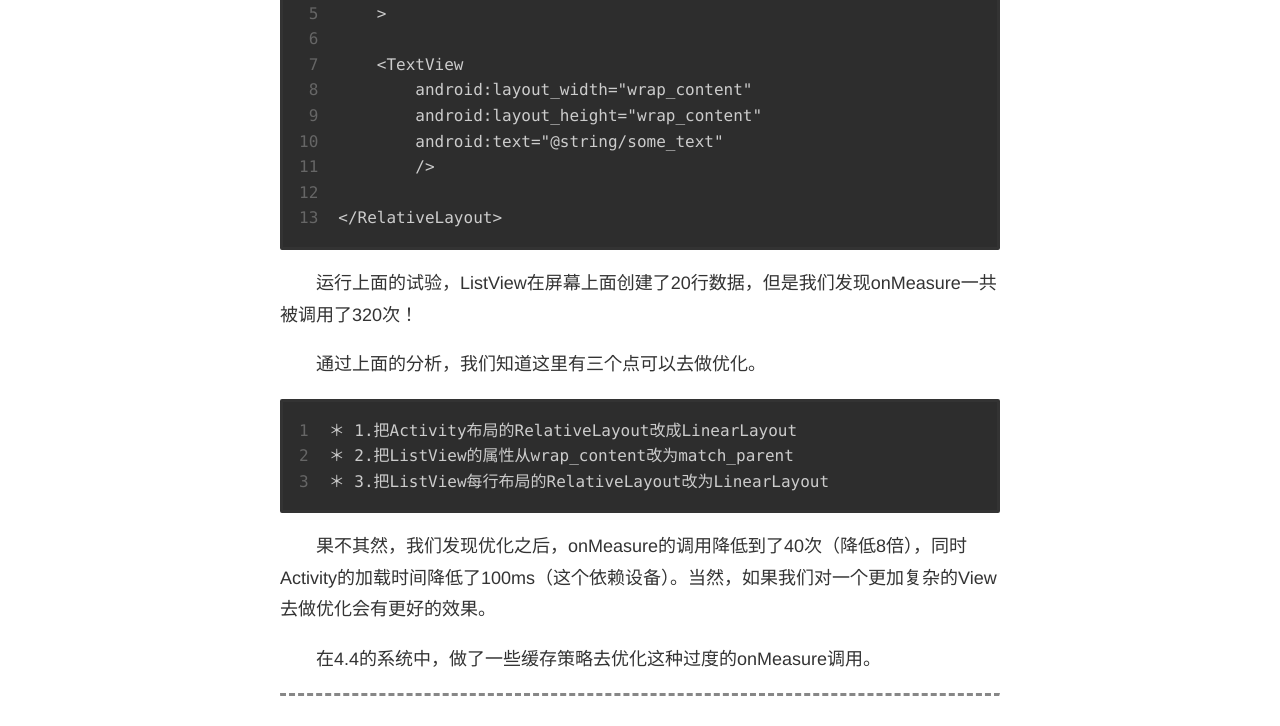
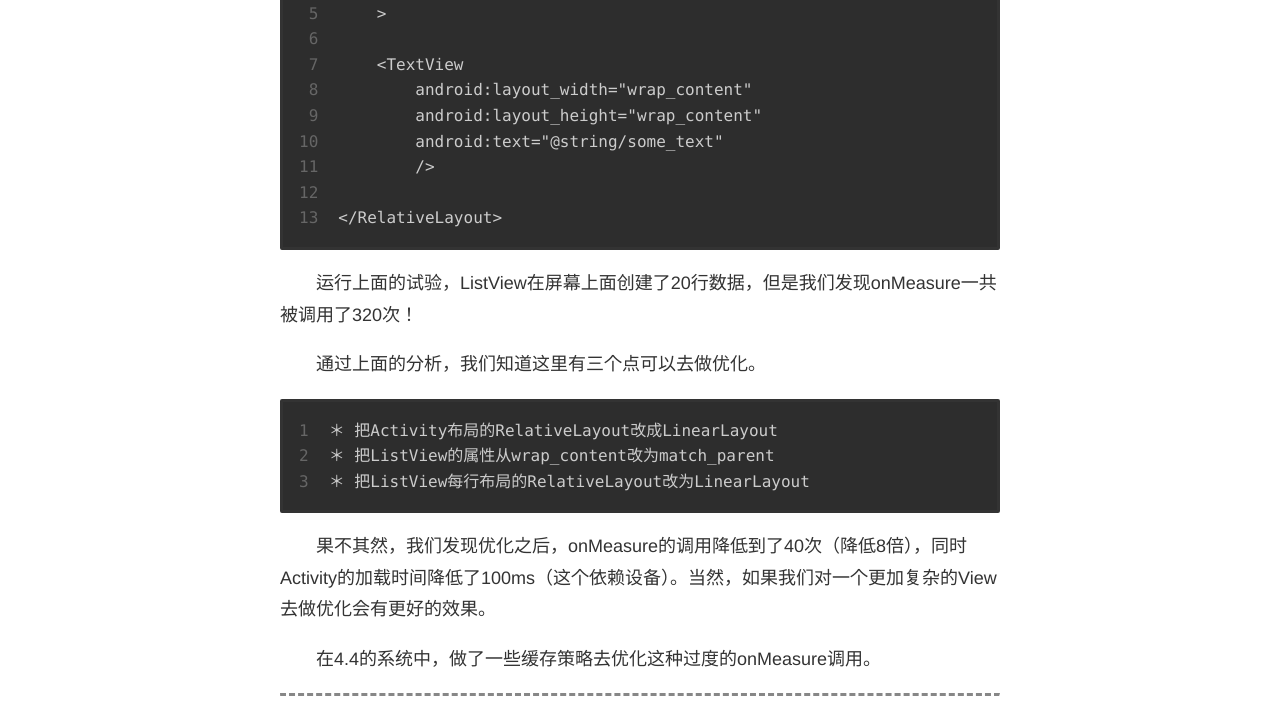
Before and after one commit to jasonlliu/blog_old, a plain HTML site: page 2016/04/12/多层viewgroup性能/index.html in a window 1280 px wide. Shown: the part 1621-2347 px from the top of the page. Drawn offline with nearby package versions, Linux system fonts and the light colour scheme; some packages are replaced by stand-ins of ours; a script that the page names is missing.

Commit message:
Site updated: 2016-04-12 20:01:40

```diff
--- a/2016/04/12/多层viewgroup性能/index.html
+++ b/2016/04/12/多层viewgroup性能/index.html
@@ -6,7 +6,7 @@
 <p>&emsp;&emsp;假设我们的Activity加载这样一个布局，根View是用RelativeLayout，里面有一个子View是ListView，ListView的布局属性是wrap_content。<br><figure class="highlight plain"><table><tr><td class="gutter"><pre><span class="line">1</span><br><span class="line">2</span><br><span class="line">3</span><br><span class="line">4</span><br><span class="line">5</span><br><span class="line">6</span><br><span class="line">7</span><br><span class="line">8</span><br><span class="line">9</span><br><span class="line">10</span><br></pre></td><td class="code"><pre><span class="line">&lt;RelativeLayout  </span><br><span class="line">    xmlns:android=&quot;http://schemas.android.com/apk/res/android&quot;  </span><br><span class="line">    android:layout_width=&quot;match_parent&quot;  </span><br><span class="line">    android:layout_height=&quot;match_parent&quot; &gt;  </span><br><span class="line">  </span><br><span class="line">    &lt;ListView  </span><br><span class="line">        android:id=&quot;@+id/mylist&quot;  </span><br><span class="line">        android:layout_width=&quot;wrap_content&quot;  </span><br><span class="line">        android:layout_height=&quot;wrap_content&quot; /&gt;  </span><br><span class="line">&lt;/RelativeLayout&gt;</span><br></pre></td></tr></table></figure></p>
 <p>&emsp;&emsp;然后我们提供一个BaseAdapter，加载下面的布局作为ListView每行的布局。注意到这里的布局的根View也是RelativeLayout。<br><figure class="highlight plain"><table><tr><td class="gutter"><pre><span class="line">1</span><br><span class="line">2</span><br><span class="line">3</span><br><span class="line">4</span><br><span class="line">5</span><br><span class="line">6</span><br><span class="line">7</span><br><span class="line">8</span><br><span class="line">9</span><br><span class="line">10</span><br><span class="line">11</span><br><span class="line">12</span><br><span class="line">13</span><br></pre></td><td class="code"><pre><span class="line">&lt;RelativeLayout  </span><br><span class="line">    xmlns:android=&quot;http://schemas.android.com/apk/res/android&quot;  </span><br><span class="line">    android:layout_width=&quot;wrap_content&quot;  </span><br><span class="line">    android:layout_height=&quot;wrap_content&quot;  </span><br><span class="line">    &gt;  </span><br><span class="line">      </span><br><span class="line">    &lt;TextView  </span><br><span class="line">        android:layout_width=&quot;wrap_content&quot;  </span><br><span class="line">        android:layout_height=&quot;wrap_content&quot;  </span><br><span class="line">        android:text=&quot;@string/some_text&quot;  </span><br><span class="line">        /&gt;  </span><br><span class="line">      </span><br><span class="line">&lt;/RelativeLayout&gt;</span><br></pre></td></tr></table></figure></p>
 <p>&emsp;&emsp;运行上面的试验，ListView在屏幕上面创建了20行数据，但是我们发现onMeasure一共被调用了320次！</p>
-<p>&emsp;&emsp;通过上面的分析，我们知道这里有三个点可以去做优化。<br><figure class="highlight plain"><table><tr><td class="gutter"><pre><span class="line">1</span><br><span class="line">2</span><br><span class="line">3</span><br></pre></td><td class="code"><pre><span class="line">＊ 1.把Activity布局的RelativeLayout改成LinearLayout</span><br><span class="line">＊ 2.把ListView的属性从wrap_content改为match_parent</span><br><span class="line">＊ 3.把ListView每行布局的RelativeLayout改为LinearLayout</span><br></pre></td></tr></table></figure></p>
+<p>&emsp;&emsp;通过上面的分析，我们知道这里有三个点可以去做优化。<br><figure class="highlight plain"><table><tr><td class="gutter"><pre><span class="line">1</span><br><span class="line">2</span><br><span class="line">3</span><br></pre></td><td class="code"><pre><span class="line">＊ 把Activity布局的RelativeLayout改成LinearLayout</span><br><span class="line">＊ 把ListView的属性从wrap_content改为match_parent</span><br><span class="line">＊ 把ListView每行布局的RelativeLayout改为LinearLayout</span><br></pre></td></tr></table></figure></p>
 <p>&emsp;&emsp;果不其然，我们发现优化之后，onMeasure的调用降低到了40次（降低8倍），同时Activity的加载时间降低了100ms（这个依赖设备）。当然，如果我们对一个更加复杂的View去做优化会有更好的效果。</p>
 <p>&emsp;&emsp;在4.4的系统中，做了一些缓存策略去优化这种过度的onMeasure调用。</p>
 </div><!-- comment system--><div class="container"><hr></div></article><footer id="footer"><div class="container"><div class="bar"><div class="social"><a href="https://github.com/https://github.com/jasonlliu" target="_blank"><i class="fa fa-github"></i></a></div><div class="footer">© 2016 <a href="/" rel="nofollow">刘伟的个人博客</a>. Powered by <a rel="nofollow" target="_blank" href="https://hexo.io">Hexo</a>. Theme <a target="_blank" href="https://github.com/lotabout/very-simple">very-simple</a>.</div></div></div></footer><link rel="stylesheet" type="text/css" href="//cdn.bootcss.com/fancybox/2.1.5/jquery.fancybox.css"><script src="//cdn.bootcss.com/jquery/2.0.3/jquery.min.js"></script><script src="//cdn.bootcss.com/fancybox/2.1.5/jquery.fancybox.pack.js"></script><script>$(document).ready(function() {
```
